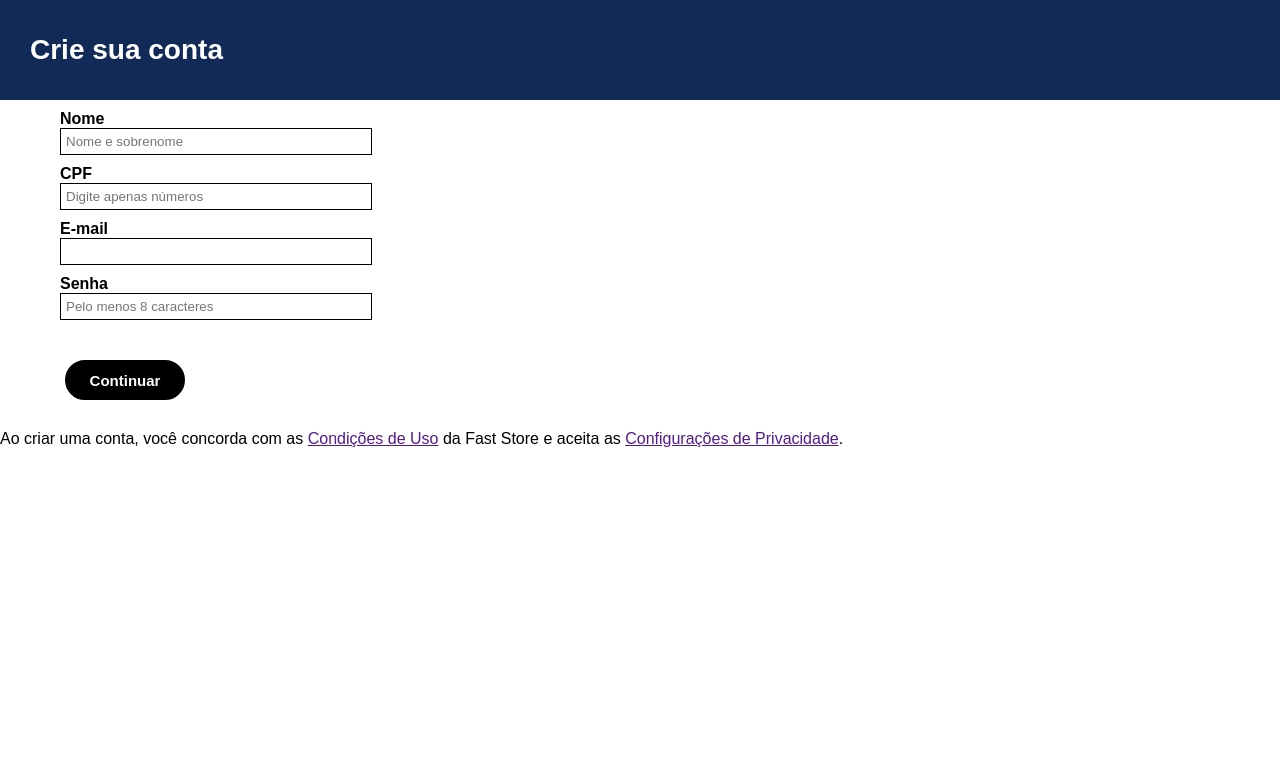
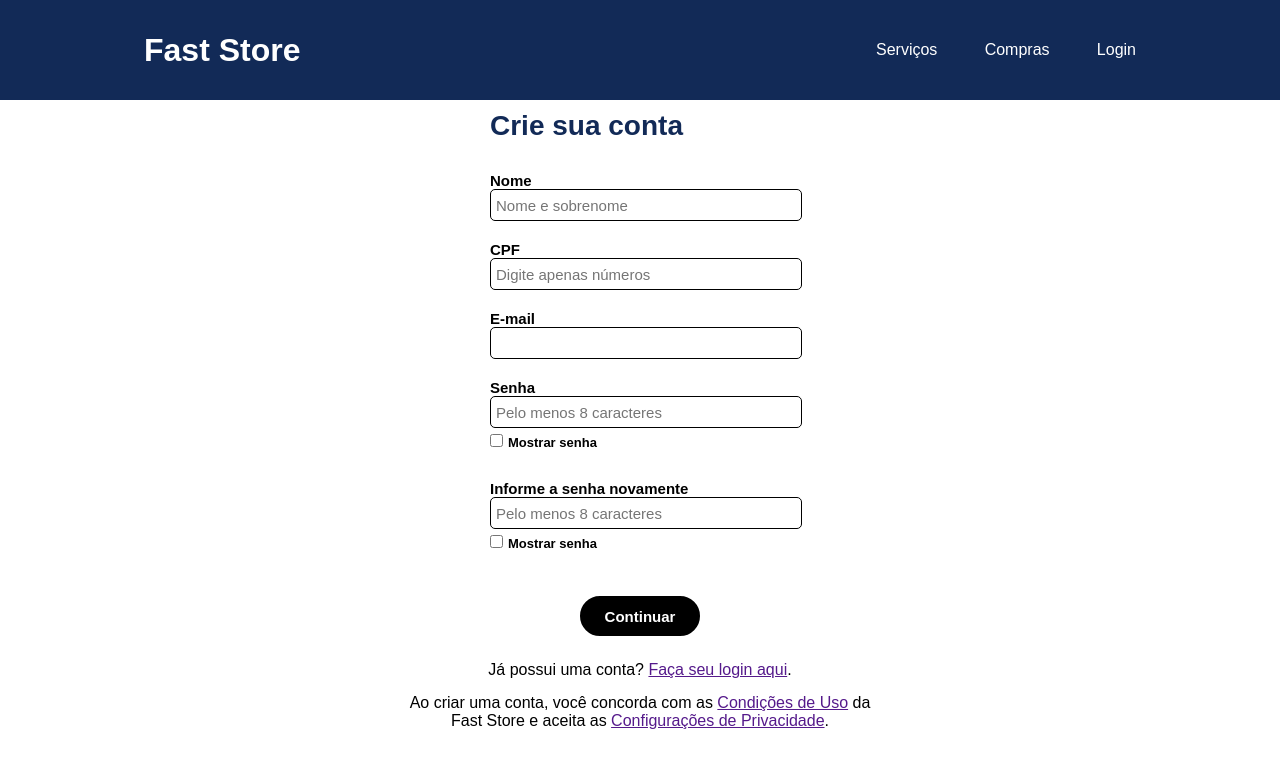
Before and after one commit to JacsonSilva/Projeto_E-commerce, a plain HTML site: page cadastro-etapa1.html in a window 1280 px wide. Drawn offline with Linux system fonts and the light colour scheme.

Commit message:
Terceiro commit do formulário Novo Cadastro (campos do formulário concluídos)

```diff
--- a/app/app.js
+++ b/app/app.js
@@ -1,9 +1,43 @@
-// Função para validar senha
+// Função para validar comprimento da senha
 
     function validarSenha() {
-        let compSenha = document.getElementById("senhaUsuario")
-        if(compSenha.value.length < 8) {
+        let comprimentoSenha = document.getElementById("senhaUsuario");
+        if(comprimentoSenha.value.length > 0 && comprimentoSenha.value.length < 8) {
             alert("Atenção! A senha precisa ter no mínimo 8 caracteres");
+            comprimentoSenha.value = "";
+        }
+    }
+
+// Função para ocultar senha
+
+    function ocultarSenha() {
+        let senha = document.getElementById("senhaUsuario");
+        if(senha.type == "password") {
+            senha.type = "text";
+        } else {
+            senha.type = "password";
+        }
+    }
+
+// Função para ocultar segunda senha
+
+function ocultarSegundaSenha() {
+    let senha = document.getElementById("senhaUsuarioSegunda");
+    if(senha.type == "password") {
+        senha.type = "text";
+    } else {
+        senha.type = "password";
+    }
+}
+
+//Função para validar senha (verifica se a senha informada pela segunda vez é igual à primeira)
+
+    function validarSegundaSenha() {
+        let senhaSegunda = document.getElementById("senhaUsuarioSegunda");
+        let senhaPrimeira = document.getElementById("senhaUsuario");
+        if(senhaSegunda !== senhaPrimeira) {
+            alert("Atenção! Senhas não conferem. Tente novamente")
+            senhaSegunda.value = "";
         }
     }
 
@@ -14,8 +48,8 @@
 
         if(!email.checkValidity()) {
             alert("Atenção! Digite um e-mail válido!");
+            email.value = "";
         }
-
     }
 
 // Função para validar CPF
@@ -48,6 +82,8 @@
 			rev = 0;
 		if (rev != parseInt(cpf.charAt(9)))
         alert("Atenção! Digite um CPF válido.");
+        document.getElementById("cpfUsuario").value = "";
+
 
 	// Valida segundo digito
 	add = 0;
@@ -58,6 +94,7 @@
 		rev = 0;
 	if (rev != parseInt(cpf.charAt(10)))
         alert("Atenção! Digite um CPF válido.");
+        document.getElementById("cpfUsuario").value = "";
 
     return true;
 }
@@ -82,6 +119,7 @@
                     document.getElementById("estadoUsuario").value = endereco.state;
                 } else if(request.status === 404){
                     alert("Atenção! CEP inválido.");
+                    document.getElementById("cepUsuario").value = "";
                 } else {
                     alert("Erro de requisição.");
                 }
@@ -92,4 +130,5 @@
     window.onload = function() {
         let cepUsuario = document.getElementById("cepUsuario");
         cepUsuario.addEventListener("blur", buscaCep);
+
     }
--- a/cadastro-etapa1.html
+++ b/cadastro-etapa1.html
@@ -9,8 +9,19 @@
 </head>
 <body>
     <header>
+        <div class="flex-container menu">
+            <div><h1> <a href="index.html" style="text-decoration: none; color: inherit;">Fast Store</a></h1></div>
+            <ul class="list-items">
+                <li><a href="#Serviços">Serviços</a></li>
+                <li><a href="#Compras">Compras</a></li>
+                <li><a href="#Planos">Login</a></li>
+            </ul>
+        </div>
+    </header>
+
+    <section>
         <h1 class="tituloFormulario">Crie sua conta</h1>
-    </header>
+    </section>
 
     <section id="cadastroEtapa1">
 
@@ -33,7 +44,14 @@
 
             <div class="campoFormulario">
                 <label for="senhaUsuario">Senha</label><br>
-                <input type="text" minlength="8" onblur="validarSenha()" placeholder="Pelo menos 8 caracteres" name="senhaUsuario" id="senhaUsuario">
+                <input type="password" minlength="8" onblur="validarSenha()" placeholder="Pelo menos 8 caracteres" name="senhaUsuario" id="senhaUsuario"><br>
+                <input class="checkbox" type="checkbox" onclick="ocultarSenha()" id="mostrarSenha"><div style="font-size: small; position: relative; left: 18px; bottom: 10px">Mostrar senha</div>
+            </div>
+
+            <div class="campoFormulario">
+                <label for="senhaUsuarioSegunda">Informe a senha novamente</label><br>
+                <input type="password" minlength="8" onblur="validarSegundaSenha()" placeholder="Pelo menos 8 caracteres" name="senhaUsuarioSegunda" id="senhaUsuarioSegunda"><br>
+                <input class="checkbox" type="checkbox" onclick="ocultarSegundaSenha()" id="mostrarSenha"><div style="font-size: small; position: relative; left: 18px; bottom: 10px">Mostrar senha</div>
             </div>
     </form>
 
@@ -41,13 +59,14 @@
 
     <section class="botoesFormulario">
 
-    <form action="cadastro-etapa2.html">
-        <input class="botaoFormulario" type="submit" name="continuar" value="Continuar">
-    </form>
+        <a href="cadastro-etapa2.html"><button class="botaoFormulario">Continuar</button></a>
 
     </section>
 
-        <p>Ao criar uma conta, você concorda com as <a href="">Condições de Uso</a> da Fast Store e aceita as <a href="">Configurações de Privacidade</a>.</p>
+    <p style="text-align: center; padding: 0 0 15px 0">Já possui uma conta? <a href="">Faça seu login aqui</a>.</p>
+
+    <p style="text-align: center">Ao criar uma conta, você concorda com as <a href="">Condições de Uso</a> da<br>
+            Fast Store e aceita as <a href="">Configurações de Privacidade</a>.</p>
 
     <script src="app/app.js"></script>
 </body>
--- a/css/stylo.css
+++ b/css/stylo.css
@@ -295,17 +295,26 @@ footer .footer{
 
 form {
     margin: auto;
-    padding: 5px 40px;
+    padding: 5px 60px;
+    width: 300px;
+    margin-left: auto;
+    margin-right: auto;
 }
 
 #botoesFormulario {
     display:block;
 }
 
-input[type="text"], input[type="email"], input[type="date"] {
+input {
+    font-size: 15px;
+}
+
+input[type="text"], input[type="email"], input[type="date"], input[type="password"] {
     padding: 5px;
     border: solid 1px;
     width: 300px;
+    border-radius: 5px;
+    height: 20px;
 }
 
 input:focus {
@@ -315,14 +324,18 @@ input:focus {
 
 .tituloFormulario {
     padding: 10px 30px;
-    color: white;
+    color: rgb(18, 42, 87);
     font-size: 28px;
+    width: 300px;
+    margin-left: auto;
+    margin-right: auto;
 }
 
 .campoFormulario {
-    font-size: 16px;
+    font-size: 15px;
     font-weight: 700;
     padding: 5px 20px;
+    padding: 15px 0 5px 0;
 }
 
 .selecaoFormulario {
@@ -339,6 +352,7 @@ input:focus {
     color: #FFF;
     font-weight: 700;
     font-size: 15px;
+    text-align: center;
 }
 
 .botaoFormulario:hover {
@@ -346,5 +360,13 @@ input:focus {
     background-color: rgb(18, 42, 87);
     border-radius: 30px;
     border-width: 2px;
+}
 
+.botoesFormulario {
+    text-align: center;
 }
+
+.checkbox {
+    position: relative;
+    top: 5px;
+}
```
Also changed, not shown: cadastro-etapa2.html (+15 -5 lines).
